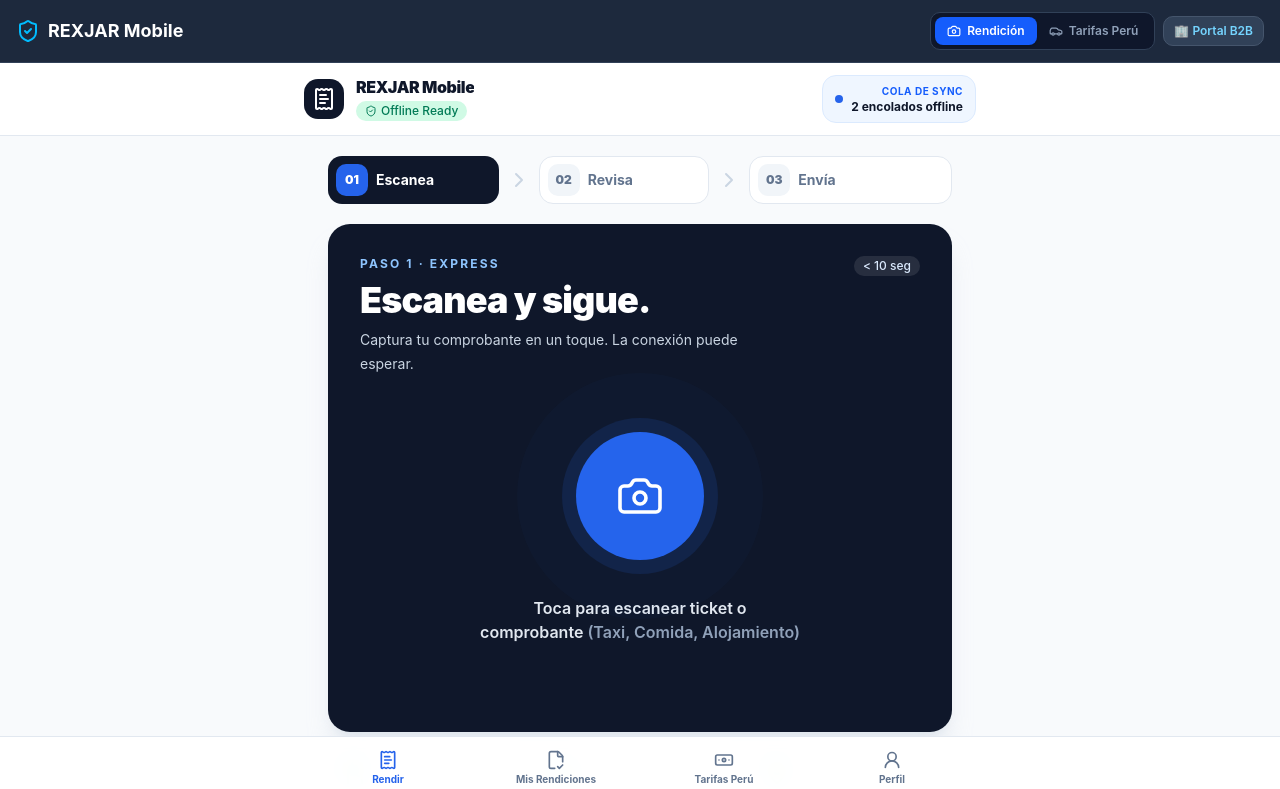
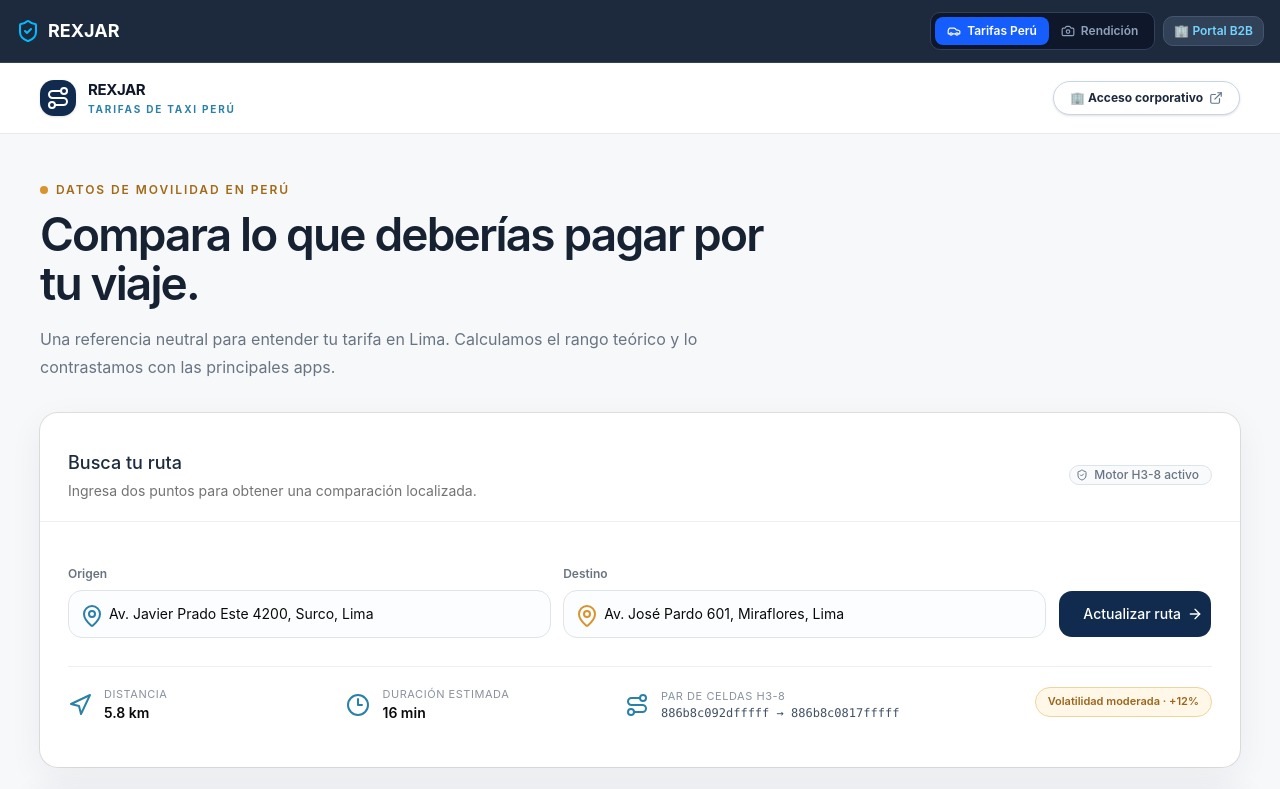
Before and after one commit to otambraico/rexjar, a React (Vite) app in the folder apps/mobile-pwa/: page / in a window 1280 px wide. Shown: the top 789 px of the page. Built offline with nearby package versions, Linux system fonts and the light colour scheme.

Commit message:
feat: set Tarifas Peru as primary view, clean header menu, and enhance Acceso Corporativo button accessibility

```diff
--- a/apps/mobile-pwa/src/App.tsx
+++ b/apps/mobile-pwa/src/App.tsx
@@ -4,7 +4,7 @@ import PeruTaxiComparator from './components/PeruTaxiComparator';
 import { Camera, Car, ShieldCheck } from 'lucide-react';
 
 export function App() {
-  const [activeTab, setActiveTab] = useState<'rendicion' | 'comparator'>('rendicion');
+  const [activeTab, setActiveTab] = useState<'comparator' | 'rendicion'>('comparator');
 
   return (
     <div className="min-h-screen bg-slate-900 text-slate-100 flex flex-col font-sans">
@@ -12,12 +12,20 @@ export function App() {
       <header className="bg-slate-800 border-b border-slate-700 px-4 py-3 flex items-center justify-between sticky top-0 z-50">
         <div className="flex items-center gap-2">
           <ShieldCheck className="text-sky-400 w-6 h-6" />
-          <h1 className="font-bold text-lg text-white">REXJAR Mobile</h1>
+          <h1 className="font-bold text-lg text-white">REXJAR</h1>
         </div>
 
-        {/* Actions & Tab Selector */}
+        {/* Actions & Tab Selector (Foco 1: Tarifas Perú, Foco 2: Rendición) */}
         <div className="flex items-center gap-2">
           <div className="flex bg-slate-900 p-1 rounded-lg border border-slate-700 text-xs font-semibold">
+            <button
+              onClick={() => setActiveTab('comparator')}
+              className={`px-3 py-1.5 rounded-md flex items-center gap-1.5 transition-all ${
+                activeTab === 'comparator' ? 'bg-blue-600 text-white shadow' : 'text-slate-400 hover:text-slate-200'
+              }`}
+            >
+              <Car size={14} /> Tarifas Perú
+            </button>
             <button
               onClick={() => setActiveTab('rendicion')}
               className={`px-3 py-1.5 rounded-md flex items-center gap-1.5 transition-all ${
@@ -26,15 +34,8 @@ export function App() {
             >
               <Camera size={14} /> Rendición
             </button>
-            <button
-              onClick={() => setActiveTab('comparator')}
-              className={`px-3 py-1.5 rounded-md flex items-center gap-1.5 transition-all ${
-                activeTab === 'comparator' ? 'bg-blue-600 text-white shadow' : 'text-slate-400 hover:text-slate-200'
-              }`}
-            >
-              <Car size={14} /> Tarifas Perú
-            </button>
           </div>
+
 
           <a
             href="http://localhost:5174"
--- a/apps/mobile-pwa/src/components/PeruTaxiComparator.tsx
+++ b/apps/mobile-pwa/src/components/PeruTaxiComparator.tsx
@@ -135,12 +135,20 @@ export default function Page() {
         <div className="mx-auto flex max-w-[1400px] items-center justify-between px-5 py-4 lg:px-10">
           <div className="flex items-center gap-3">
             <div className="flex size-9 items-center justify-center rounded-xl bg-[#102b4e] text-white shadow-sm"><Route /></div>
-            <div><p className="text-[15px] font-bold tracking-tight">REXJAR</p><p className="text-[10px] font-medium uppercase tracking-[0.18em] text-[#7b8490]">Mobility intelligence</p></div>
+            <div><p className="text-[15px] font-bold tracking-tight text-slate-900">REXJAR</p><p className="text-[10px] font-bold uppercase tracking-[0.18em] text-[#2b80a8]">Tarifas de Taxi Perú</p></div>
           </div>
-          <div className="hidden items-center gap-6 text-sm text-[#647080] md:flex"><span className="font-medium text-[#102b4e]">Comparador de tarifas</span><span>Metodología</span><span>Para empresas</span></div>
-          <Button variant="outline" size="sm" className="rounded-full border-[#dfe3e8] text-[#4b5563]">Acceso corporativo <ChevronDown data-icon="inline-end" /></Button>
+          <a
+            href="http://localhost:5174"
+            target="_blank"
+            rel="noopener noreferrer"
+            className="flex items-center gap-1.5 rounded-full border border-slate-300 bg-white px-4 py-2 text-xs font-bold text-slate-800 shadow-sm transition-all hover:bg-slate-50 hover:border-slate-400 focus:outline-none focus:ring-2 focus:ring-blue-600 focus:ring-offset-2"
+            aria-label="Acceder al portal corporativo de auditoría y empresas REXJAR"
+          >
+            🏢 Acceso corporativo <ExternalLink className="size-3.5 text-slate-500" />
+          </a>
         </div>
       </header>
+
 
       <div className="mx-auto max-w-[1400px] px-5 py-9 lg:px-10 lg:py-12">
         <section className="mb-8 max-w-3xl">
```
